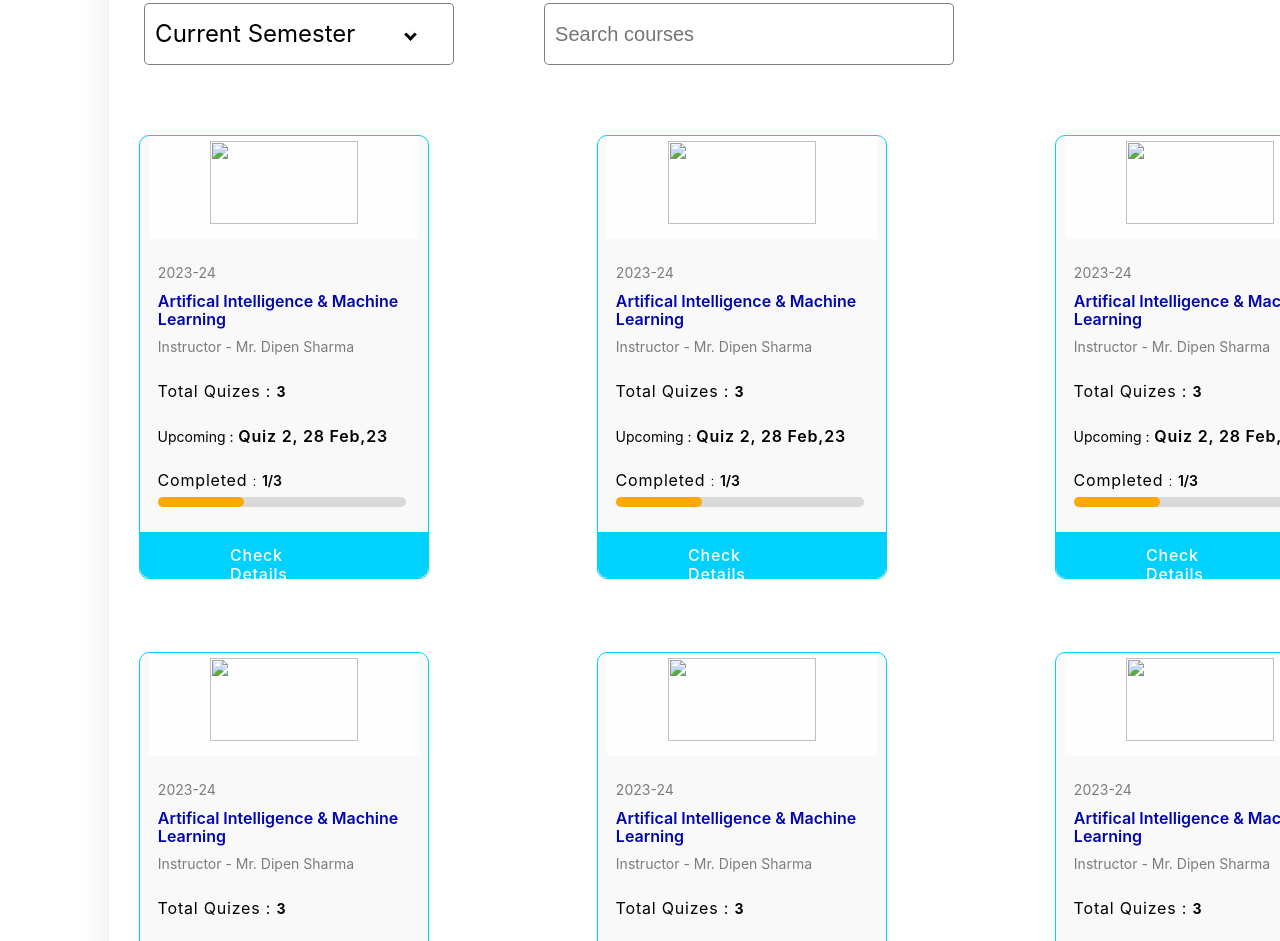
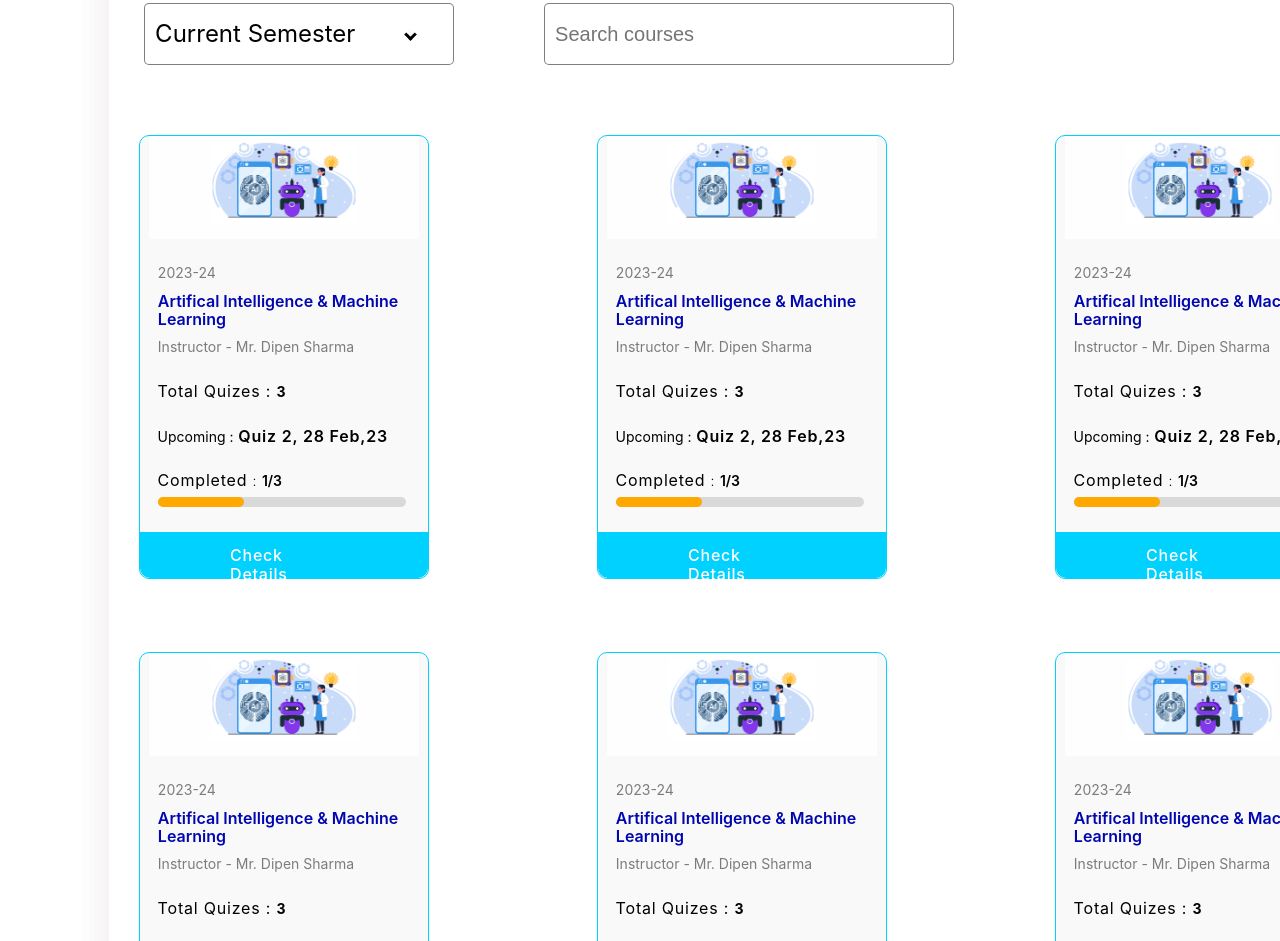
Before and after one commit to kunaladarsh/QuizMunch-Frontend, a plain HTML site: page index.html in a window 1280 px wide. Shown: the part 843-1784 px from the top of the page. Drawn offline with Linux system fonts and the light colour scheme; files that its build step writes are made by us from their sources.

Commit message:
final update.html

```diff
--- a/index.html
+++ b/index.html
@@ -993,7 +993,7 @@ span {
             <div class="layout">
                 <div class="Courses-All-display-container">
                     <div class="imagecoursebox">
-                        <img class="subjectImage" src="/Image/course_name_1.png">
+                        <img class="subjectImage" src="https://raw.githubusercontent.com/kunaladarsh/QuizMunch-Frontend/main/Quiz%20Munch/Image/course_name_1.png">
                     </div>
                     <div class="courses-year">
                         <span>
@@ -1040,7 +1040,7 @@ span {
                 <!-- some other  courses shows -->
                 <div class="Courses-All-display-container">
                     <div class="imagecoursebox">
-                        <img class="subjectImage" src="/Image/course_name_1.png">
+                        <img class="subjectImage" src="https://raw.githubusercontent.com/kunaladarsh/QuizMunch-Frontend/main/Quiz%20Munch/Image/course_name_1.png">
                     </div>
                     <div class="courses-year">
                         <span>
@@ -1086,7 +1086,7 @@ span {
 
                 <div class="Courses-All-display-container">
                     <div class="imagecoursebox">
-                        <img class="subjectImage" src="/Image/course_name_1.png">
+                        <img class="subjectImage" src="https://raw.githubusercontent.com/kunaladarsh/QuizMunch-Frontend/main/Quiz%20Munch/Image/course_name_1.png">
                     </div>
                     <div class="courses-year">
                         <span>
@@ -1131,7 +1131,7 @@ span {
 
                 <div class="Courses-All-display-container">
                     <div class="imagecoursebox">
-                        <img class="subjectImage" src="/Image/course_name_1.png">
+                        <img class="subjectImage" src="https://raw.githubusercontent.com/kunaladarsh/QuizMunch-Frontend/main/Quiz%20Munch/Image/course_name_1.png">
                     </div>
                     <div class="courses-year">
                         <span>
@@ -1178,7 +1178,7 @@ span {
 
                 <div class="Courses-All-display-container">
                     <div class="imagecoursebox">
-                        <img class="subjectImage" src="/Image/course_name_1.png">
+                        <img class="subjectImage" src="https://raw.githubusercontent.com/kunaladarsh/QuizMunch-Frontend/main/Quiz%20Munch/Image/course_name_1.png">
                     </div>
                     <div class="courses-year">
                         <span>
@@ -1225,7 +1225,7 @@ span {
 
                 <div class="Courses-All-display-container">
                     <div class="imagecoursebox">
-                        <img class="subjectImage" src="/Image/course_name_1.png">
+                        <img class="subjectImage" src="https://raw.githubusercontent.com/kunaladarsh/QuizMunch-Frontend/main/Quiz%20Munch/Image/course_name_1.png">
                     </div>
                     <div class="courses-year">
                         <span>
```
